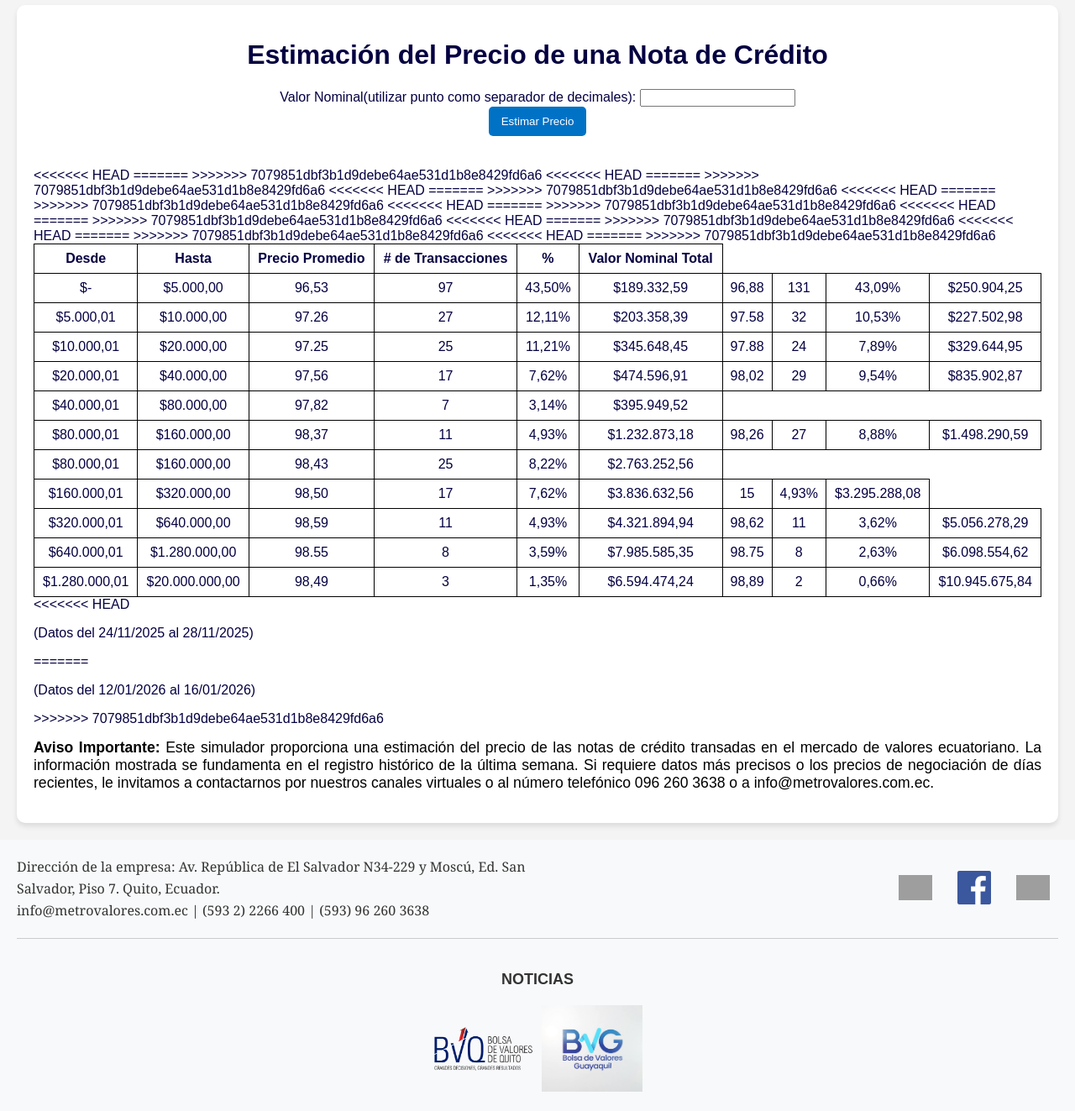
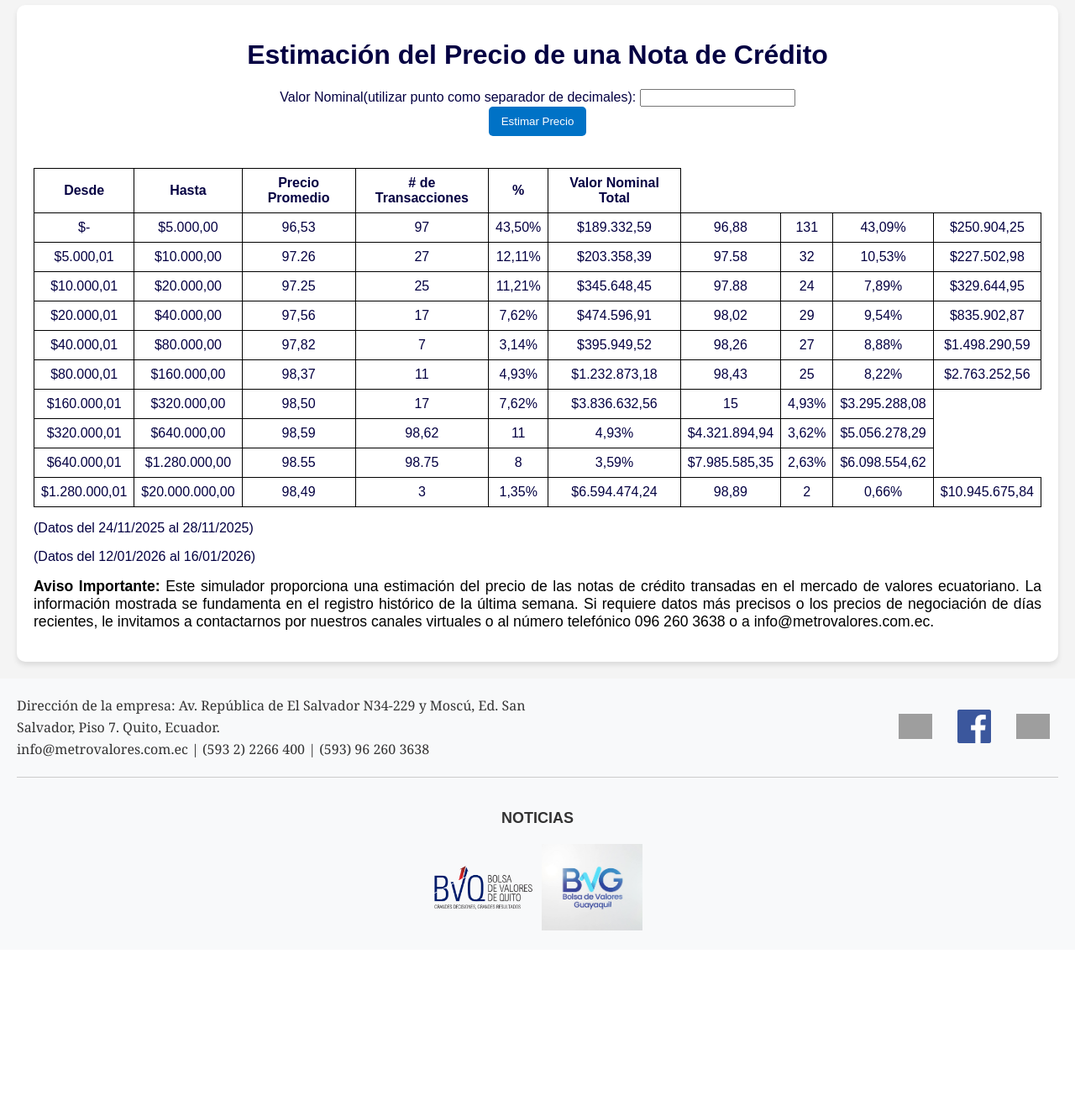
Before and after one commit to TRomMV/Reporte-Metrovalores, a Flask app: page /notas-de-credito in a window 1280 px wide. Shown: the part 146-1469 px from the top of the page at 84% size. After the commit the page ends 1254 px from the top, so only its background shows below. Run offline with Flask 3, Linux system fonts and the light colour scheme; parts of the project's set-up code (start-up, migrations or seed data) failed here and were passed over; grey boxes are pictures that could not be loaded.

Commit message:
corrección templates nc

```diff
--- a/app.py
+++ b/app.py
@@ -178,7 +178,7 @@ def show_company(company):
         indices_financieros = {}  # Manejar el caso donde no hay datos para procesar índices
 
     # Obtener las cotizaciones máximas y mínimas por año desde 2019 hasta 2024
-    años = list(range(2020, 2025))
+    años = list(range(2020, 2026))
     max_quotes = []
     min_quotes = []
 
--- a/templates/notas_de_credito.html
+++ b/templates/notas_de_credito.html
@@ -124,71 +124,62 @@
     <tr>
       <td>$-</td>
       <td>$5.000,00</td>
-<<<<<<< HEAD
       <td>96,53</td>
       <td>97</td>
       <td>43,50%</td>
       <td>$189.332,59</td>
-=======
       <td>96,88</td>
       <td>131</td>
       <td>43,09%</td>
       <td>$250.904,25</td>
->>>>>>> 7079851dbf3b1d9debe64ae531d1b8e8429fd6a6
     </tr>
     <tr>
       <td>$5.000,01</td>
       <td>$10.000,00</td>
-<<<<<<< HEAD
       <td>97.26</td>
       <td>27</td>
       <td>12,11%</td>
       <td>$203.358,39</td>
-=======
       <td>97.58</td>
       <td>32</td>
       <td>10,53%</td>
       <td>$227.502,98</td>
->>>>>>> 7079851dbf3b1d9debe64ae531d1b8e8429fd6a6
     </tr>
     <tr>
       <td>$10.000,01</td>
       <td>$20.000,00</td>
-<<<<<<< HEAD
       <td>97.25</td>
       <td>25</td>
       <td>11,21%</td>
       <td>$345.648,45</td>
-=======
       <td>97.88</td>
       <td>24</td>
       <td>7,89%</td>
       <td>$329.644,95</td>
->>>>>>> 7079851dbf3b1d9debe64ae531d1b8e8429fd6a6
     </tr>
     <tr>
       <td>$20.000,01</td>
       <td>$40.000,00</td>
-<<<<<<< HEAD
       <td>97,56</td>
       <td>17</td>
       <td>7,62%</td>
       <td>$474.596,91</td>
-=======
       <td>98,02</td>
       <td>29</td>
       <td>9,54%</td>
       <td>$835.902,87</td>
->>>>>>> 7079851dbf3b1d9debe64ae531d1b8e8429fd6a6
     </tr>
     <tr>
       <td>$40.000,01</td>
       <td>$80.000,00</td>
-<<<<<<< HEAD
       <td>97,82</td>
       <td>7</td>
       <td>3,14%</td>
       <td>$395.949,52</td>
+      <td>98,26</td>
+      <td>27</td>
+      <td>8,88%</td>
+      <td>$1.498.290,59</td>
     <tr>
       <td>$80.000,01</td>
       <td>$160.000,00</td>
@@ -196,87 +187,61 @@
       <td>11</td>
       <td>4,93%</td>
       <td>$1.232.873,18</td>
-=======
-      <td>98,26</td>
-      <td>27</td>
-      <td>8,88%</td>
-      <td>$1.498.290,59</td>
-    <tr>
-      <td>$80.000,01</td>
-      <td>$160.000,00</td>
       <td>98,43</td>
       <td>25</td>
       <td>8,22%</td>
       <td>$2.763.252,56</td>
->>>>>>> 7079851dbf3b1d9debe64ae531d1b8e8429fd6a6
     </tr>
     <tr>
       <td>$160.000,01</td>
       <td>$320.000,00</td>
       <td>98,50</td>
-<<<<<<< HEAD
       <td>17</td>
       <td>7,62%</td>
       <td>$3.836.632,56</td>
-=======
       <td>15</td>
       <td>4,93%</td>
       <td>$3.295.288,08</td>
->>>>>>> 7079851dbf3b1d9debe64ae531d1b8e8429fd6a6
     </tr>
     <tr>
       <td>$320.000,01</td>
       <td>$640.000,00</td>
-<<<<<<< HEAD
       <td>98,59</td>
+      <td>98,62</td>
       <td>11</td>
       <td>4,93%</td>
       <td>$4.321.894,94</td>
-=======
-      <td>98,62</td>
-      <td>11</td>
       <td>3,62%</td>
       <td>$5.056.278,29</td>
->>>>>>> 7079851dbf3b1d9debe64ae531d1b8e8429fd6a6
     </tr>
     <tr>
       <td>$640.000,01</td>
       <td>$1.280.000,00</td>
-<<<<<<< HEAD
       <td>98.55</td>
+      <td>98.75</td>
       <td>8</td>
       <td>3,59%</td>
       <td>$7.985.585,35</td>
-=======
-      <td>98.75</td>
-      <td>8</td>
       <td>2,63%</td>
       <td>$6.098.554,62</td>
->>>>>>> 7079851dbf3b1d9debe64ae531d1b8e8429fd6a6
     </tr>
     <tr>
       <td>$1.280.000,01</td>
       <td>$20.000.000,00</td>
-<<<<<<< HEAD
       <td>98,49</td>
       <td>3</td>
       <td>1,35%</td>
       <td>$6.594.474,24</td>
-=======
       <td>98,89</td>
       <td>2</td>
       <td>0,66%</td>
       <td>$10.945.675,84</td>
->>>>>>> 7079851dbf3b1d9debe64ae531d1b8e8429fd6a6
     </tr>
   </tbody>
 </table>
 <footer>
-<<<<<<< HEAD
   <p>(Datos del 24/11/2025 al 28/11/2025)</p>
-=======
   <p>(Datos del 12/01/2026 al 16/01/2026)</p>
->>>>>>> 7079851dbf3b1d9debe64ae531d1b8e8429fd6a6
 </footer>
 
 
@@ -327,4 +292,3 @@
             </a>
         </div>
     </div>
-</footer>
```
